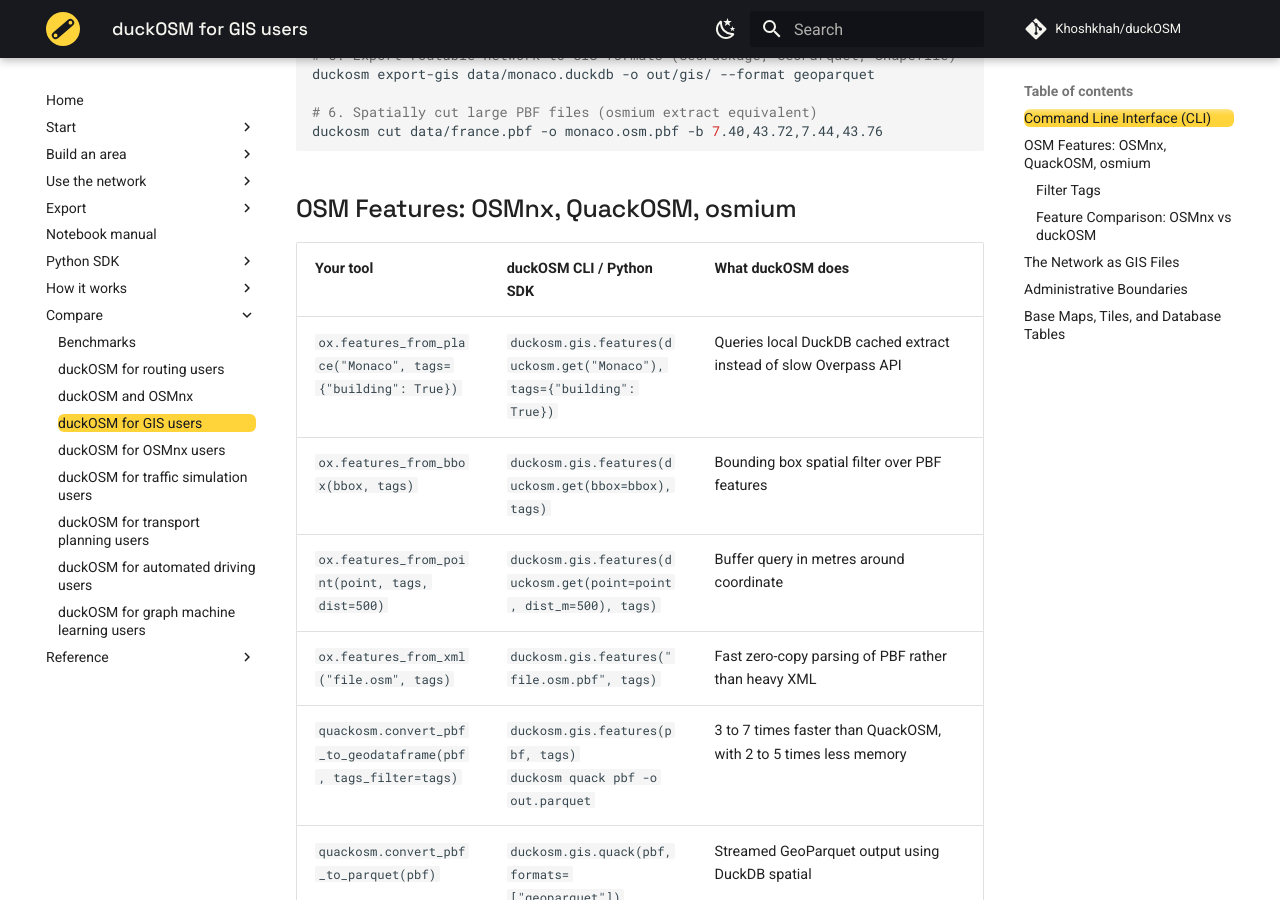
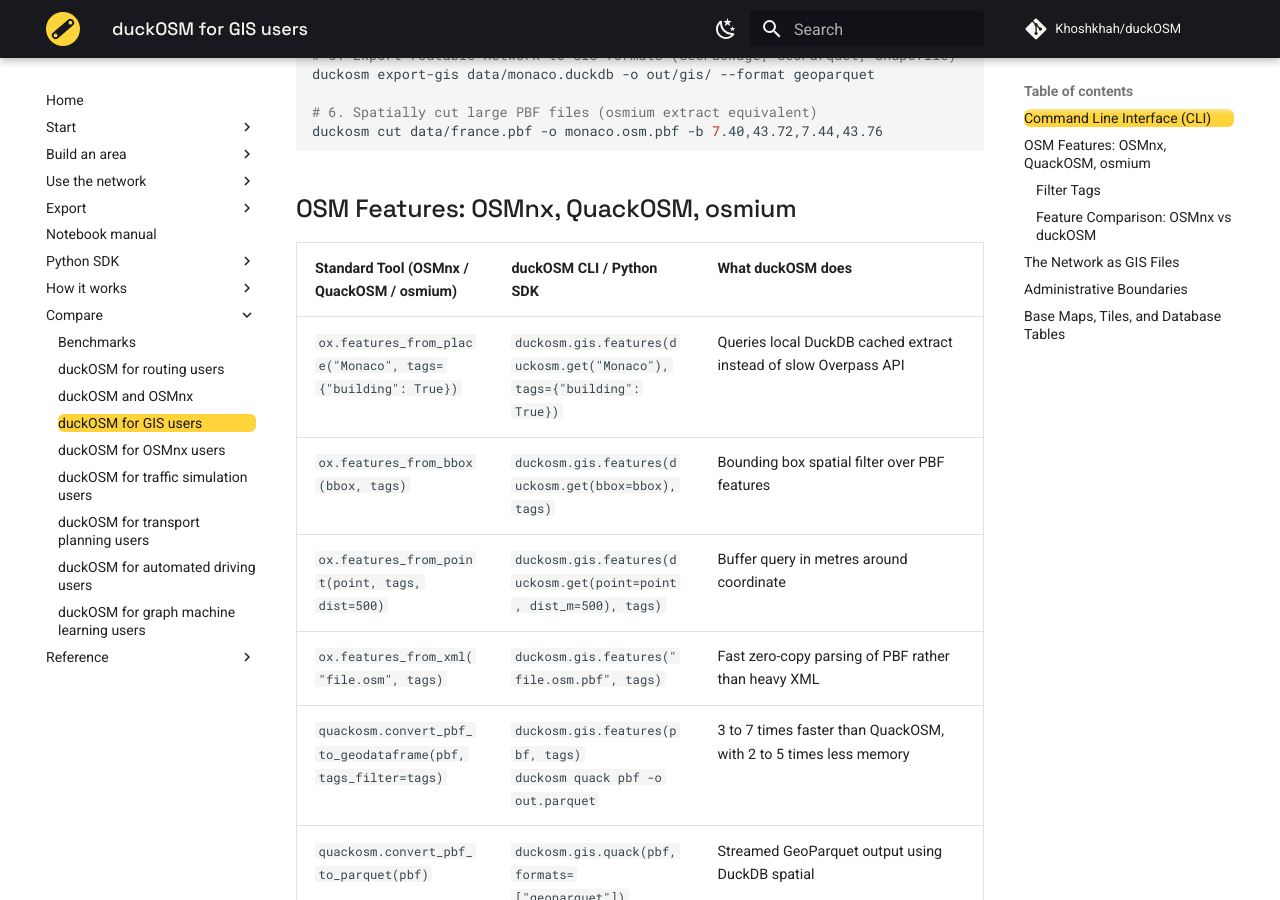
Before and after one commit to Khoshkhah/duckOSM, an MkDocs documentation site: the page built from docs/compare/for-gis-users.md, in a window 1280 px wide and 900 px high, scrolled down 725 px. Built offline with MkDocs 1.6.1 and Material for MkDocs 9.7.7, drawn with Linux system fonts in a browser that asks for light colours; comment, search, counter and statistics services are not loaded; some of the changed text lies outside the part shown.

Commit message:
docs(compare): replace generic 'Your tool' table headers with exact tool names

```diff
--- a/docs/compare/for-gis-users.md
+++ b/docs/compare/for-gis-users.md
@@ -32,7 +32,7 @@ duckosm cut data/france.pbf -o monaco.osm.pbf -b 7.40,43.72,7.44,43.76
 
 ## OSM Features: OSMnx, QuackOSM, osmium
 
-| Your tool | duckOSM CLI / Python SDK | What duckOSM does |
+| Standard Tool (OSMnx / QuackOSM / osmium) | duckOSM CLI / Python SDK | What duckOSM does |
 |---|---|---|
 | `ox.features_from_place("Monaco", tags={"building": True})` | `duckosm.gis.features(duckosm.get("Monaco"), tags={"building": True})` | Queries local DuckDB cached extract instead of slow Overpass API |
 | `ox.features_from_bbox(bbox, tags)` | `duckosm.gis.features(duckosm.get(bbox=bbox), tags)` | Bounding box spatial filter over PBF features |
@@ -66,7 +66,7 @@ The `tags` dictionary adheres to OSMnx conventions:
 
 Exporting the Level 2 directed network with topology, edge IDs, and turn restrictions into GIS formats:
 
-| Your tool | duckOSM CLI / Python SDK | What duckOSM does |
+| Standard Tool (OSMnx / GDAL) | duckOSM CLI / Python SDK | What duckOSM does |
 |---|---|---|
 | `ox.save_graph_geopackage(G, "monaco.gpkg")` | `duckosm export-gis data/monaco.duckdb -o monaco.gpkg`<br/>`net.to_gis("monaco.gpkg")` | Writes directed edge and node layers to GeoPackage |
 | `ox.graph_to_gdfs(G)` | `net.edges()`, `net.nodes()` | Returns clean GeoDataFrames with stable `edge_id` |
@@ -76,7 +76,7 @@ Exporting the Level 2 directed network with topology, edge IDs, and turn restric
 
 ## Administrative Boundaries
 
-| Your tool | duckOSM Python SDK | What duckOSM does |
+| Standard Tool (OSMnx / osmium) | duckOSM Python SDK | What duckOSM does |
 |---|---|---|
 | `ox.geocode_to_gdf("Monaco")` | `duckosm.gis.admin_boundaries(net)` | Returns all administrative boundary levels with parent-child hierarchy |
 | `osmium tags-filter r/boundary=administrative` | `duckosm.gis.admin(net, area)` | Queries `admin_boundaries` table directly from DuckDB |
```
Also changed, not shown: docs/compare/for-simulation-users.md (+1 -1 lines).
